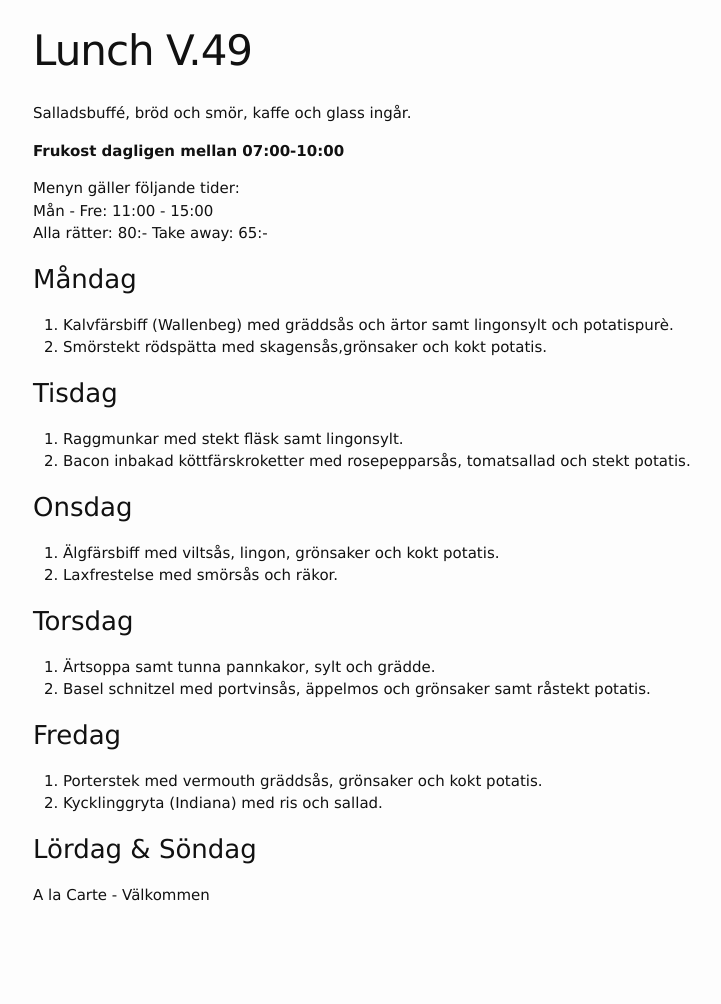
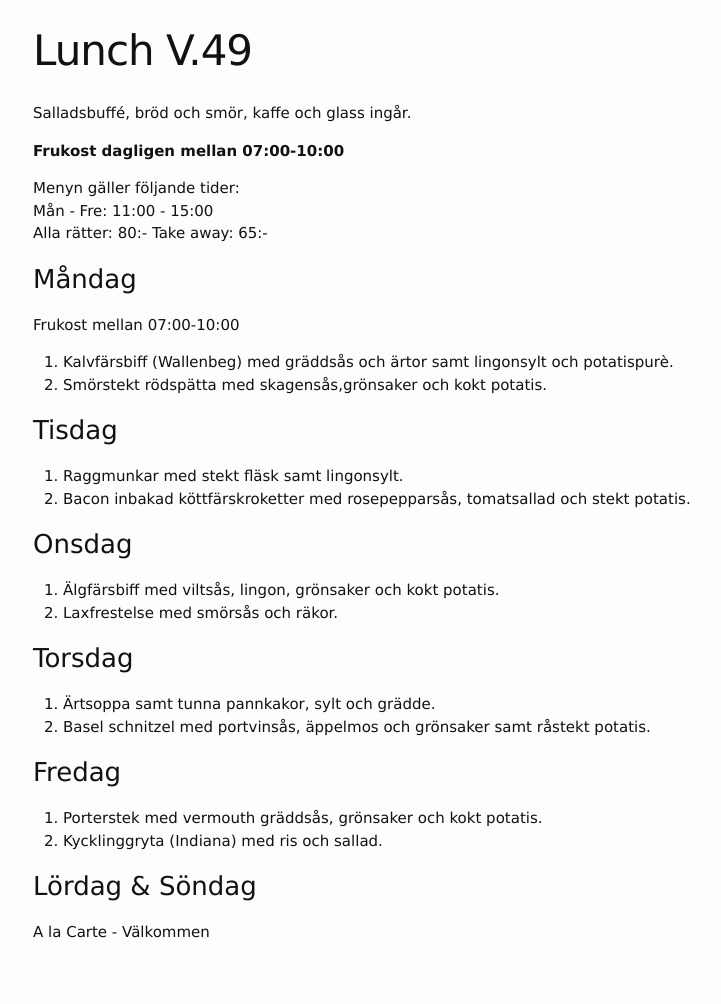
Before and after one commit to FarInn62/farinn62.github.io, a Jekyll site: the page built from lunch.md, in a window 1280 px wide. Shown: the whole page, without its empty margins (237-958 px from the left). Built offline with Jekyll 4.4.1, drawn with Linux system fonts in a browser that asks for light colours; before the commit the page ends 966 px from its top, so only the background shows below that.

Commit message:
Update lunch.md

```diff
--- a/lunch.md
+++ b/lunch.md
@@ -13,6 +13,7 @@ Mån - Fre: 11:00 - 15:00
 Alla rätter: 80:- Take away: 65:-
 
 ### Måndag
+Frukost mellan 07:00-10:00
 
 1. Kalvfärsbiff (Wallenbeg) med gräddsås och ärtor samt lingonsylt och potatispurè.
 2. Smörstekt rödspätta med skagensås,grönsaker och kokt potatis.
```
